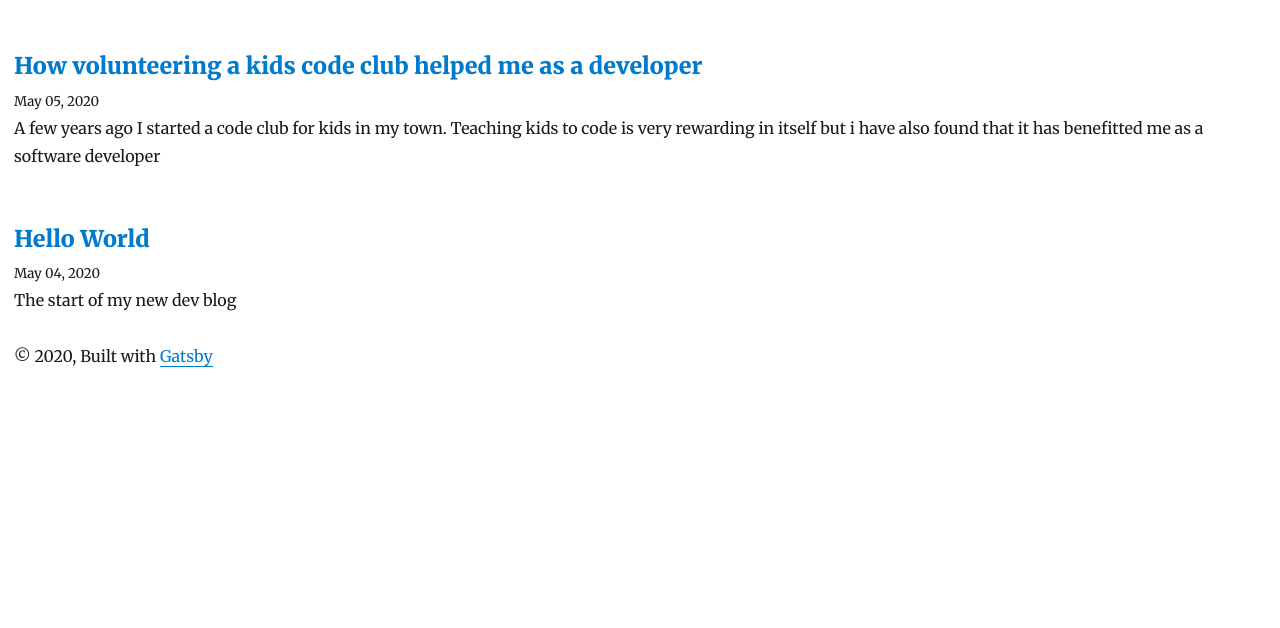
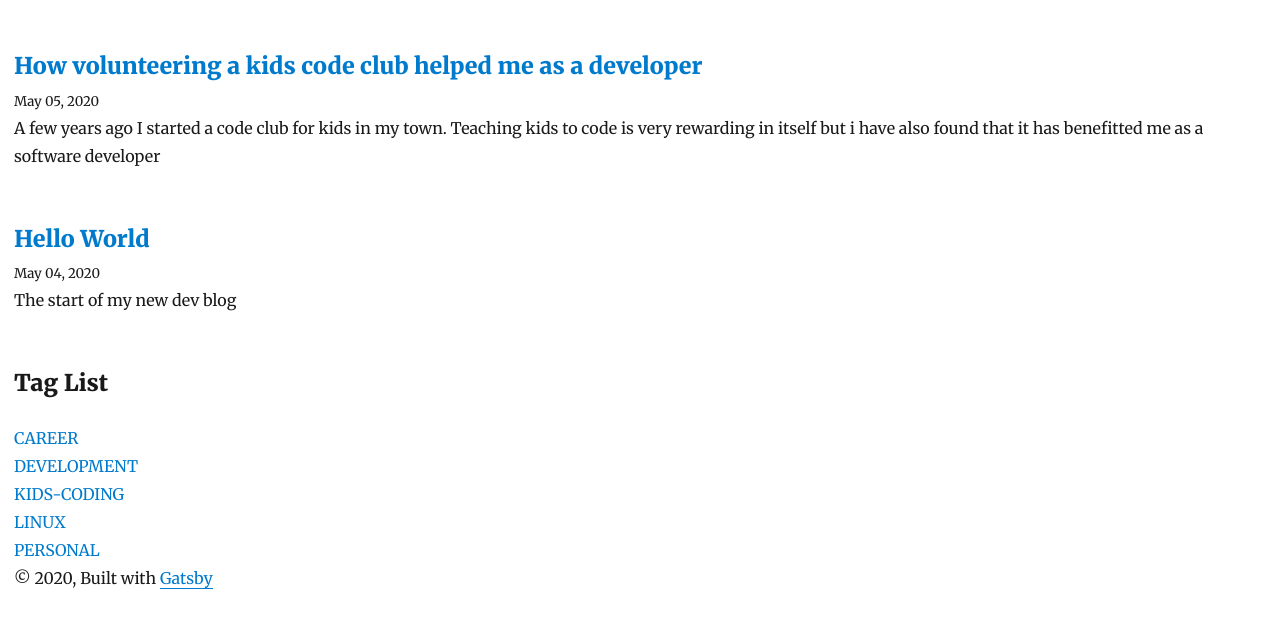
Before and after one commit to Dukeboxz/Dev-Blog, a Gatsby site: page / in a window 1280 px wide. Shown: the part 740-1368 px from the top of the page. Before the commit the page ends 1152 px from the top, so only its background shows below. Built offline with nearby package versions, Linux system fonts and the light colour scheme; Gatsby itself is replaced by a stand-in of ours; some packages are replaced by stand-ins of ours.

Commit message:
created tag list

```diff
--- a/content/blog/Automate-Project-Start/index.md
+++ b/content/blog/Automate-Project-Start/index.md
@@ -2,7 +2,7 @@
 title: Automating my project start up.
 date: "2020-05-19"
 description: "Tired of having to start multiple programs and code files everytime I started on my project I created a bash script to do it all.  This is how:"
-tags: ["linux"]
+tags: ["linux", "development"]
 ---
 
 One of my current side projects is to create a website for a kids tech club that will let the kids earn points for coding tasks they complete.  To expand my knowledge I am using the [MEAN stack](https://en.wikipedia.org/wiki/MEAN_(solution_stack)) since I have not used those technologies before.
--- a/content/blog/hello-world/index.md
+++ b/content/blog/hello-world/index.md
@@ -2,6 +2,7 @@
 title: Hello World
 date: "2020-05-04"
 description: "The start of my new dev blog"
+tags: ["personal", "career"]
 ---
 
 Well I have started my own Dev blog since that seems to be what all the cool kids are doing these days.
--- a/content/blog/kids-coding/index.md
+++ b/content/blog/kids-coding/index.md
@@ -2,7 +2,7 @@
 title: How volunteering a kids code club helped me as a developer
 date: "2020-05-05"
 description: "A few years ago I started a code club for kids in my town.  Teaching kids to code is very rewarding in itself but i have also found that it has benefitted me as a software developer"
-tags: ["kids-coding", "professional development"]
+tags: ["kids-coding", "career", "development"]
 ---
 
 A few years ago me and a few others started a kids code club in a local community center.  Our aim was to introduce children aged 8 - 13 to coding and technology and help them develop their skills and knowledge in those areas.  With donated equipment and with trepidation we took the plunge. Over the last few years working with a ever changing group of kids with mixed ages and abilities the experience has been very rewarding to give kids skills and enjoyment through coding.
--- a/src/components/footer.js
+++ b/src/components/footer.js
@@ -1,6 +1,6 @@
 import React from "react"
 import { useStaticQuery, graphql } from "gatsby"
-import Image from "gatsby-image"
+
 
 import { rhythm } from "../utils/typography"
 
--- a/src/components/layout.js
+++ b/src/components/layout.js
@@ -5,6 +5,7 @@ import Img from "gatsby-image"
 import { rhythm, scale } from "../utils/typography"
 import Bio from "./bio"
 import NavBar from "./navBar"
+import Taglist from "./tagList"
 
 const Layout = ({ location, title, children }) => {
   const rootPath = `${__PATH_PREFIX__}/`
@@ -78,7 +79,9 @@ const Layout = ({ location, title, children }) => {
       <header>{header}</header>
       <Bio />
       <NavBar/>
+
       <main>{children}</main>
+      <Taglist/>
       <footer>
         © {new Date().getFullYear()}, Built with
         {` `}
--- a/src/components/navBar.js
+++ b/src/components/navBar.js
@@ -5,11 +5,11 @@ import styles from "../styles/navbarStyle.module.css"
 
 const NavBar = () => {
 
-        console.log(styles)
+
         let barLinks = (
         <div>
         <ul className={styles.NavList}>
-                <li className={styles.NavLink}> <Link to="/">Blog</Link></li>
+        <li className={styles.NavLink}> <Link to="/" state={{theTag: "ShowAll"}}> Blog</Link></li>
                 <li className={styles.NavLink}> <Link to="/aboutMe/">About Me</Link></li>
             </ul>
             </div>
--- /dev/null
+++ b/src/components/tagList.js
@@ -0,0 +1,50 @@
+import React from "react"
+import { Link, useStaticQuery, graphql } from "gatsby"
+import styles from "../styles/tagList.module.css"
+
+
+
+const TagList = () => {
+
+   const tagTest = useStaticQuery( graphql`
+   query tagListQuery{
+     allMarkdownRemark {
+       group(field: frontmatter___tags, limit: 3) {
+         totalCount
+         fieldValue
+       }
+     }
+   }
+ `)
+
+   const tags = tagTest.allMarkdownRemark.group
+
+   function showPosts(){
+    console.log("click")
+  }
+    return (
+
+      <div>
+      <h3>Tag List</h3>
+
+      {tags.map(function(tag, index){
+
+          return(
+            <Link key={index}
+            to="/" state={{theTag: tag.fieldValue}}>
+              <div >
+
+                {tag.fieldValue.toUpperCase()}</div>
+                </Link>
+          )
+      })}
+      </div>
+
+    )
+}
+
+
+
+
+
+ export default TagList
--- a/src/pages/index.tsx
+++ b/src/pages/index.tsx
@@ -22,6 +22,7 @@ type Data = {
           title: string
           date: string
           description: string
+          tags: Array<string>
         }
         fields: {
           slug: string
@@ -35,13 +36,20 @@ const BlogIndex = ({ data, location }: PageProps<Data>) => {
   const siteTitle = data.site.siteMetadata.title
   const posts = data.allMarkdownRemark.edges
 
+
   return (
     <Layout location={location} title={siteTitle}>
       <SEO title="All posts" />
 
 
+
+
       {posts.map(({ node }) => {
         const title = node.frontmatter.title || node.fields.slug
+        const tags = node.frontmatter.tags
+
+        console.log( ' LOCATION= ' + location.state)
+        if(!location.state || location.state.theTag==="ShowAll" || tags.includes(location.state.theTag) ){
         return (
           <article key={node.fields.slug}>
             <header>
@@ -65,6 +73,7 @@ const BlogIndex = ({ data, location }: PageProps<Data>) => {
             </section>
           </article>
         )
+              }
       })}
     </Layout>
   )
@@ -90,6 +99,7 @@ export const pageQuery = graphql`
             date(formatString: "MMMM DD, YYYY")
             title
             description
+            tags
           }
         }
       }
--- /dev/null
+++ b/src/styles/tagList.module.css
@@ -0,0 +1,3 @@
+.tagBox{
+    border: 2px solid black;
+}
```
Also changed, not shown: src/styles/layoutStyles.module.css (added).
